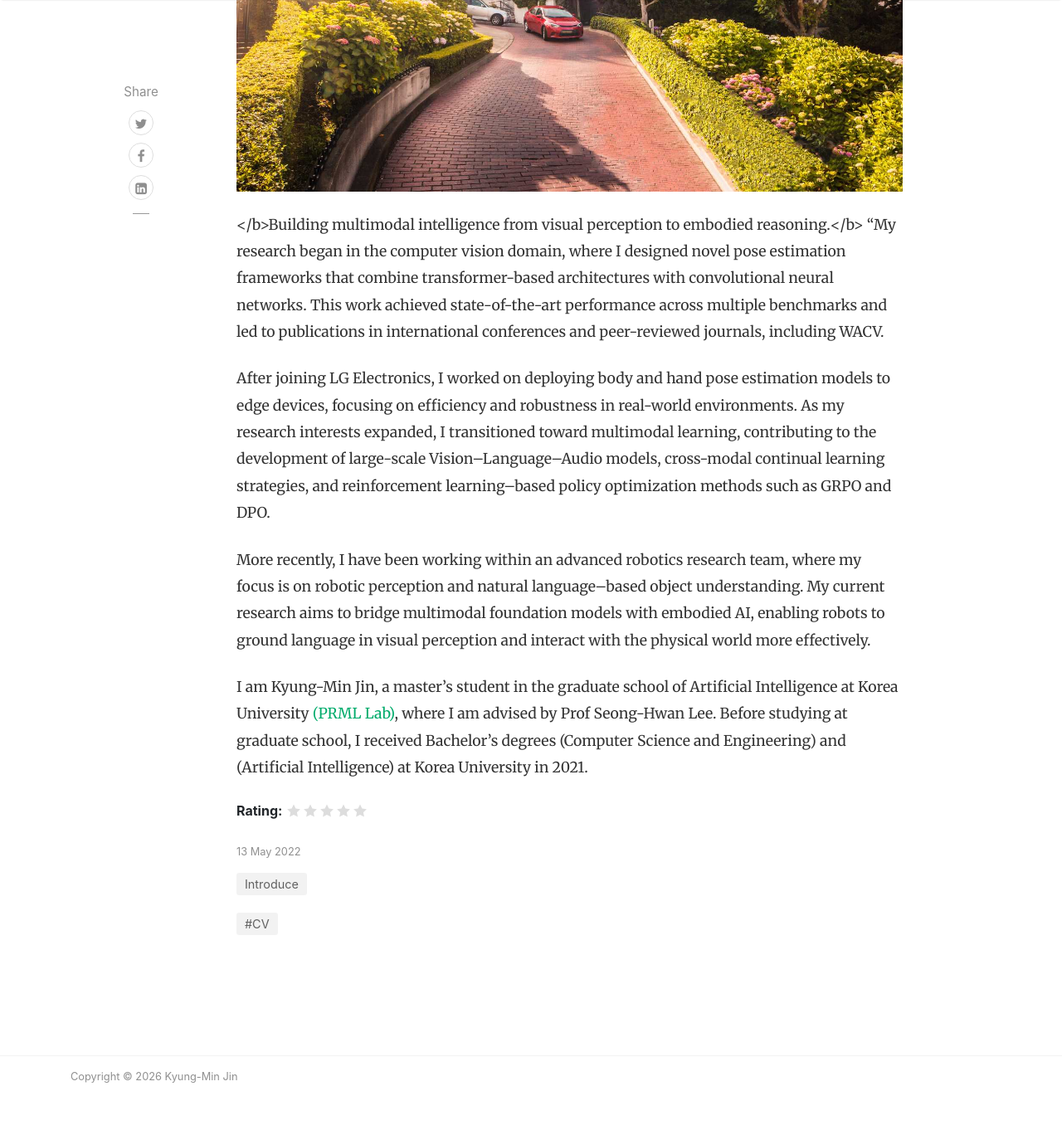
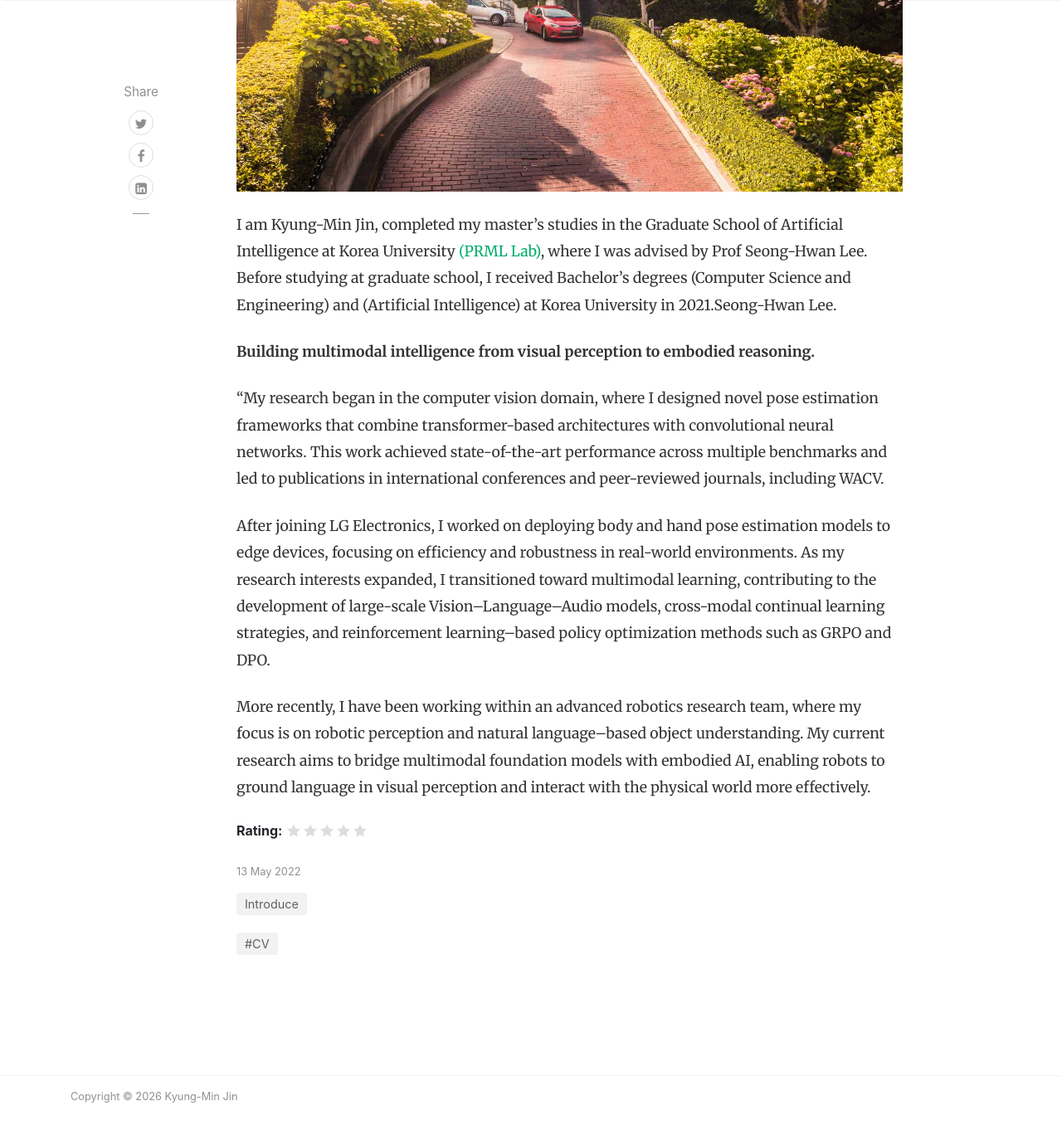
Before and after one commit to KyungMinJin/KyungMinJin.github.io, a Jekyll site: the page built from _posts/2022-05-13-about-me.md, in a window 1280 px wide and 1400 px high, scrolled down 729 px. Shown: the top 1368 px of the window at 83% size. Built offline with Jekyll 4.4.1, drawn with Linux system fonts in a browser that asks for light colours; nearby versions of some CDN libraries; comment, search, counter and statistics services are not loaded.

Commit message:
about me md file

```diff
--- a/_posts/2022-05-13-about-me.md
+++ b/_posts/2022-05-13-about-me.md
@@ -11,11 +11,12 @@
 rating: 4.9
 ---
 
-</b>Building multimodal intelligence from visual perception to embodied reasoning.</b>
+I am Kyung-Min Jin, completed my master’s studies in the Graduate School of Artificial Intelligence at Korea University <a target="_blank" href="http://pr.korea.ac.kr/">(PRML Lab)</a>, where I was advised by Prof Seong-Hwan Lee. Before studying at graduate school, I received Bachelor's degrees (Computer Science and Engineering) and (Artificial Intelligence) at Korea University in 2021.Seong-Hwan Lee.
+
+**Building multimodal intelligence from visual perception to embodied reasoning.**
+
 "My research began in the computer vision domain, where I designed novel pose estimation frameworks that combine transformer-based architectures with convolutional neural networks. This work achieved state-of-the-art performance across multiple benchmarks and led to publications in international conferences and peer-reviewed journals, including WACV.
 
 After joining LG Electronics, I worked on deploying body and hand pose estimation models to edge devices, focusing on efficiency and robustness in real-world environments. As my research interests expanded, I transitioned toward multimodal learning, contributing to the development of large-scale Vision–Language–Audio models, cross-modal continual learning strategies, and reinforcement learning–based policy optimization methods such as GRPO and DPO.
 
 More recently, I have been working within an advanced robotics research team, where my focus is on robotic perception and natural language–based object understanding. My current research aims to bridge multimodal foundation models with embodied AI, enabling robots to ground language in visual perception and interact with the physical world more effectively.
-
-I am Kyung-Min Jin, a master's student in the graduate school of Artificial Intelligence at Korea University <a target="_blank" href="http://pr.korea.ac.kr/">(PRML Lab)</a>, where I am advised by Prof Seong-Hwan Lee. Before studying at graduate school, I received Bachelor's degrees (Computer Science and Engineering) and (Artificial Intelligence) at Korea University in 2021.
```
Also changed, not shown: 1 other file.
